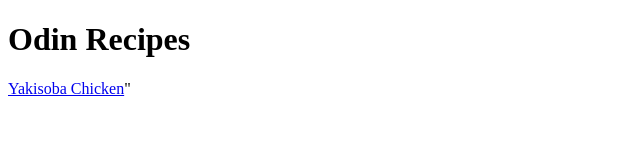
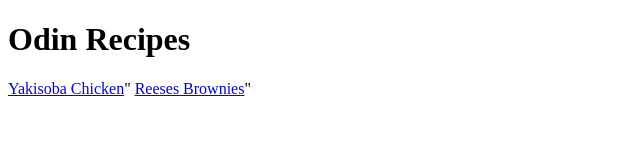
Before and after one commit to ahmedTarek1525/odin-recipes, a plain HTML site: page index.html in a window 1280 px wide. Shown: the whole page, without its empty margins (0-640 px from the left). Drawn offline with Linux system fonts and the light colour scheme.

Commit message:
Add the ReesesBrownies.html recipe page to main page

```diff
--- a/index.html
+++ b/index.html
@@ -8,5 +8,6 @@
 <body>
     <h1> Odin Recipes </h1>
     <a href="recipes/YakisobaChicken.html">Yakisoba Chicken</a>"
+    <a href="recipes/ReesesBrownies.html">Reeses Brownies</a>"
 </body>
 </html>
```
